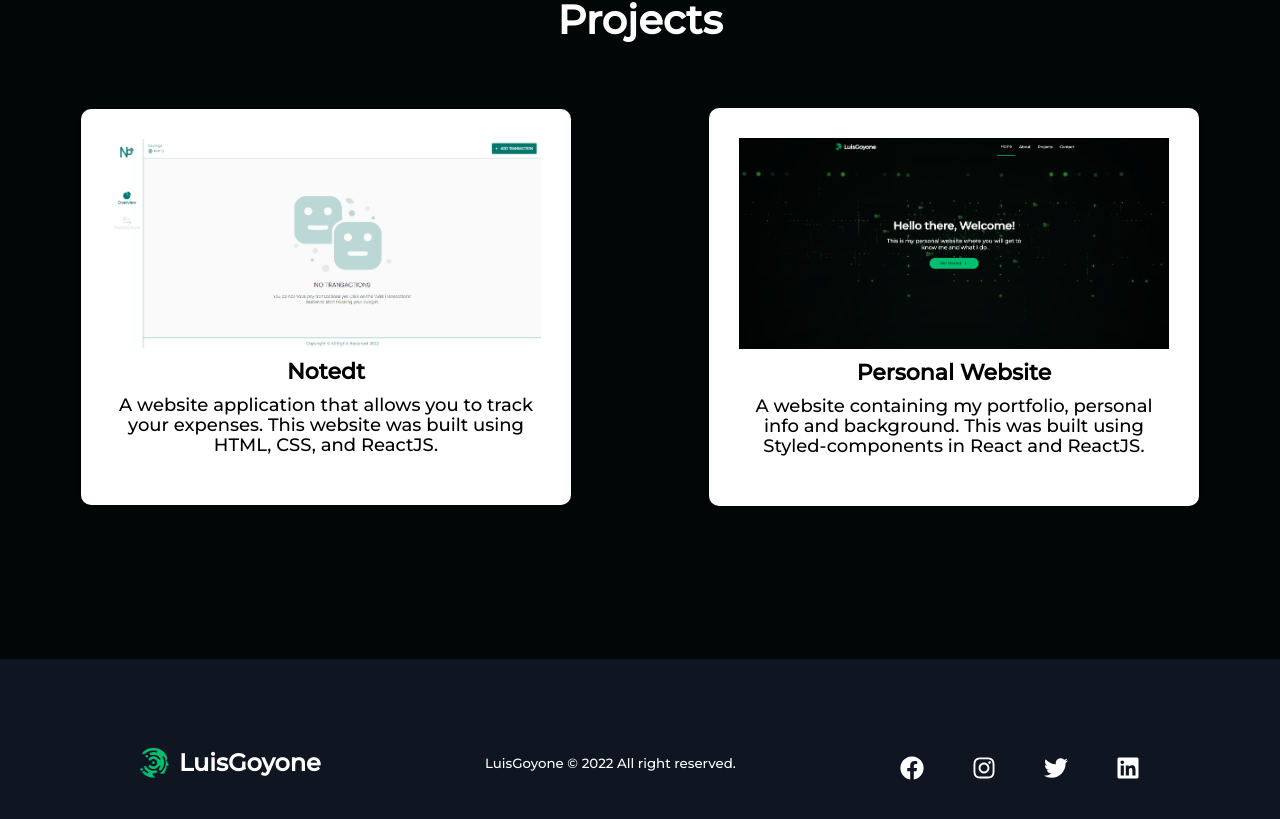
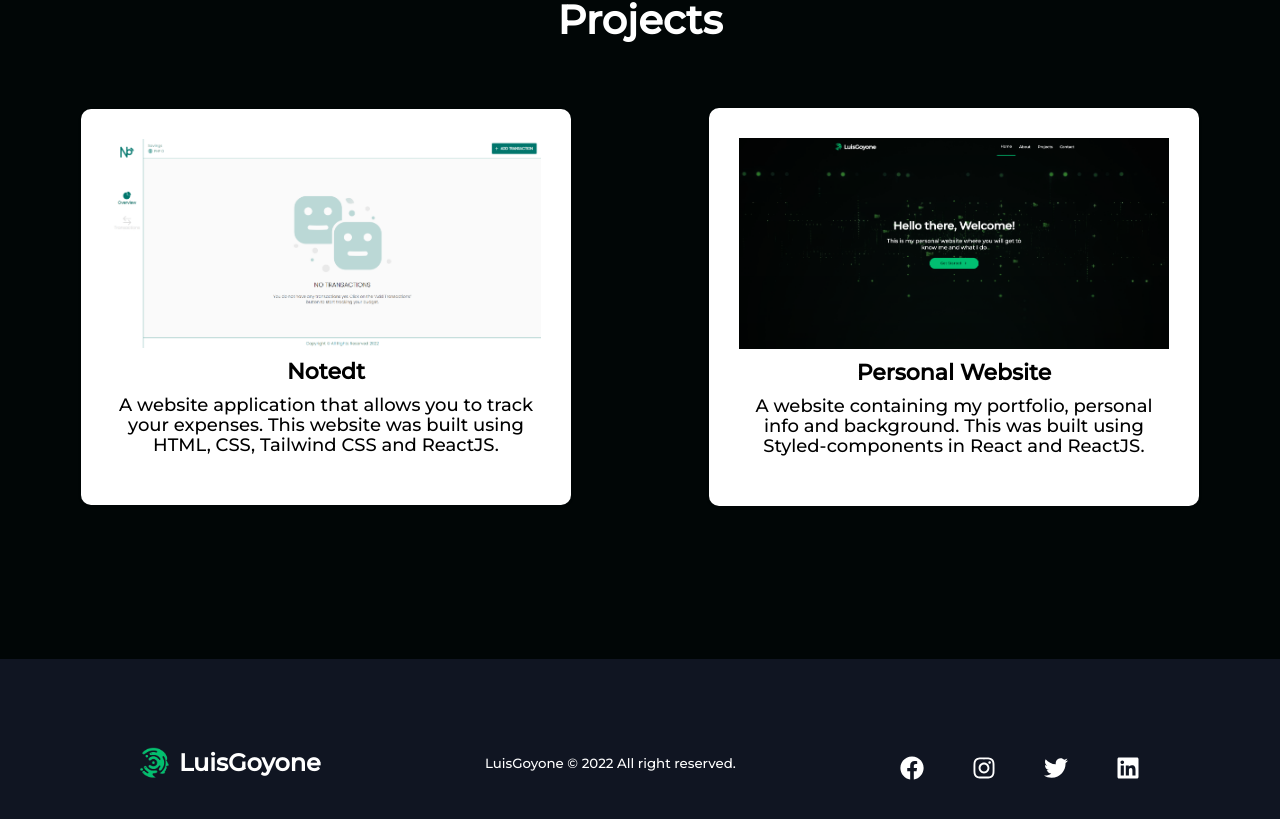
Before and after one commit to LuisGoyonee/personal-website, a React (Create React App) app: page / in a window 1280 px wide. Shown: the part 2543-3362 px from the top of the page. Built offline with nearby package versions, Linux system fonts and the light colour scheme.

Commit message:
chore: final update on web desc

```diff
--- a/src/sections/projects/projects.js
+++ b/src/sections/projects/projects.js
@@ -23,7 +23,7 @@ const Projects = () => {
             <ProjectsH2>Notedt</ProjectsH2>
             <ProjectsP>
               A website application that allows you to track your expenses. This
-              website was built using HTML, CSS, and ReactJS.
+              website was built using HTML, CSS, Tailwind CSS and ReactJS.
             </ProjectsP>
           </ProjectsCard>
         </ProjectLink>
```
